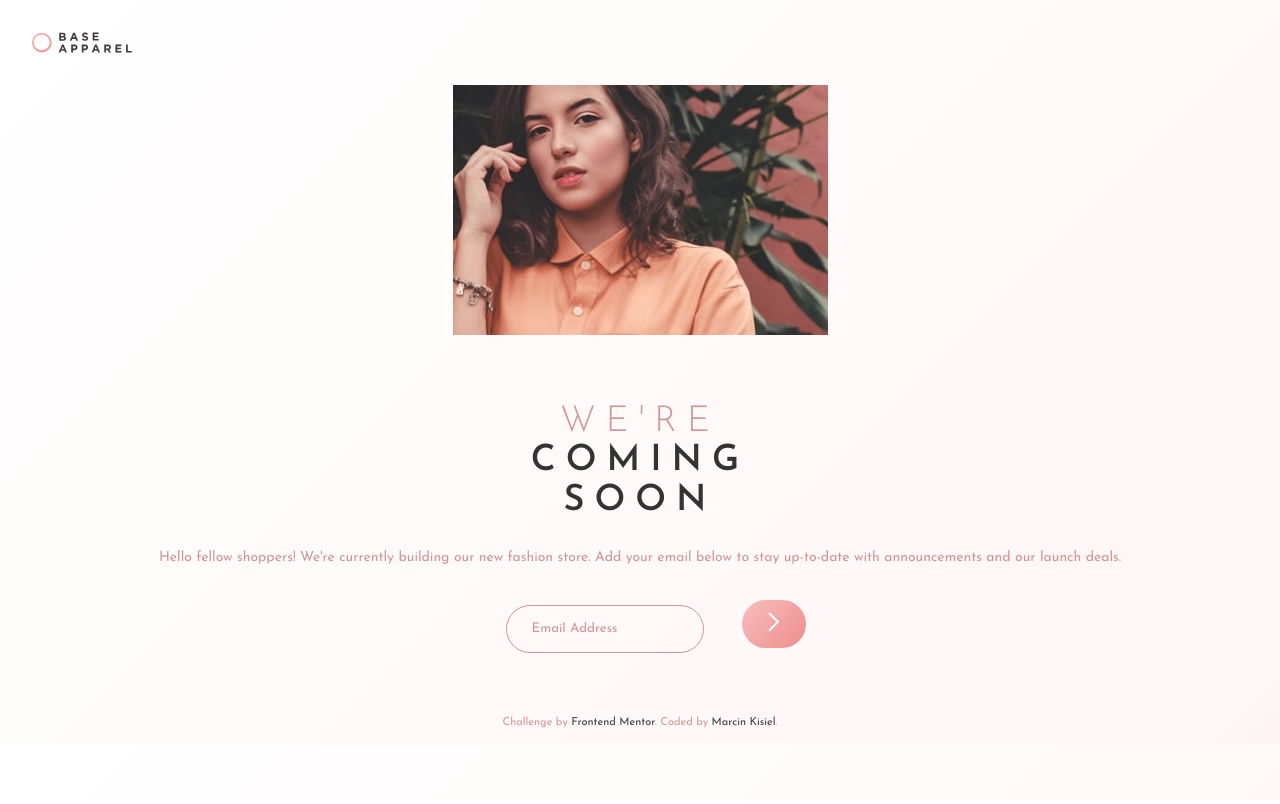
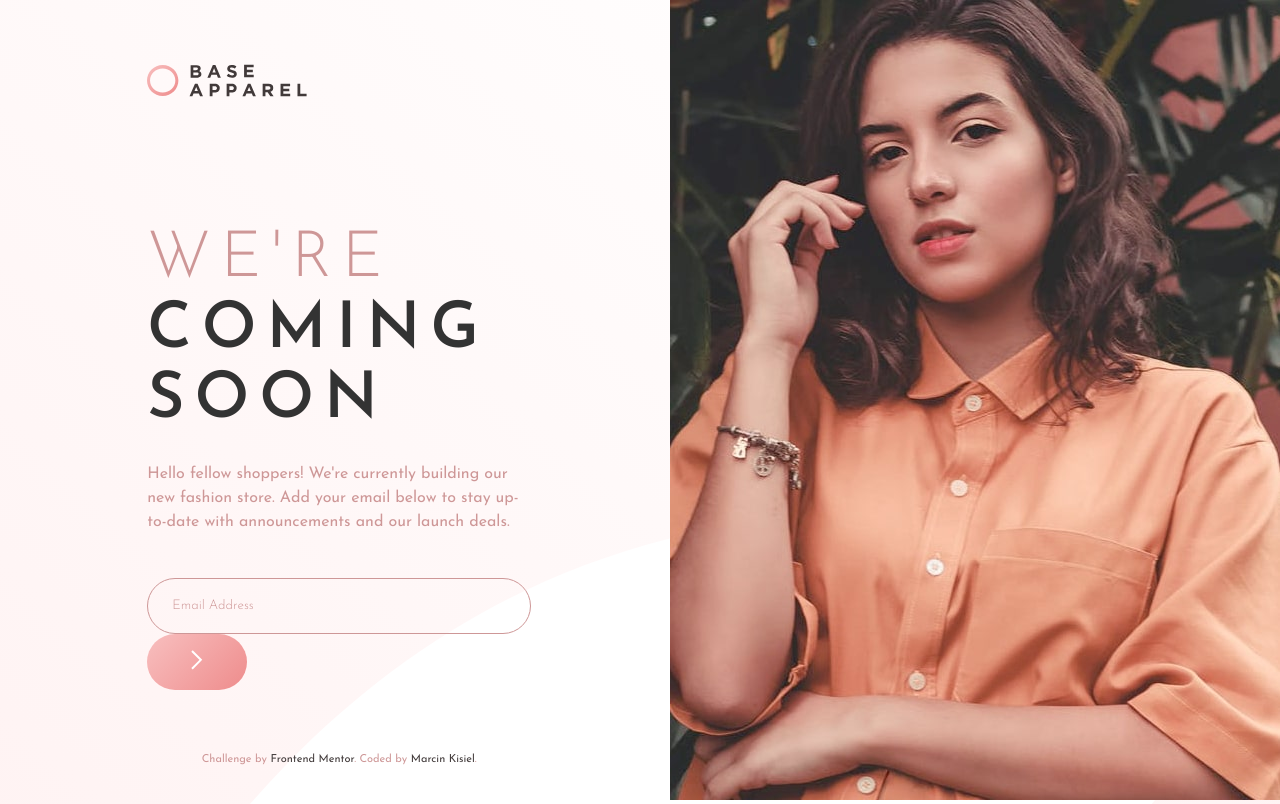
Before and after one commit to marcinkisiel/frontend-mentor-base-apparel-coming-soon, a plain HTML site: page index.html in a window 1280 px wide. Drawn offline with Linux system fonts and the light colour scheme.

Commit message:
Add basic desktop design

```diff
--- a/index.html
+++ b/index.html
@@ -9,7 +9,7 @@
 	</head>
 	<body>
 		<section class="coming-soon container">
-			<div class="coming-soon__column">
+			<div class="coming-soon__column coming-soon__column--first">
 				<img src="images/logo.svg" alt="" class="coming-soon__logo" />
 				<img src="images/hero-mobile.jpg" alt="" class="coming-soon__hero--mobile" />
 				<h1 class="coming-soon__title">
@@ -25,19 +25,17 @@
 					<button class="coming-soon-form__email-submit">
 						<img src="images/icon-arrow.svg" alt="" class="coming-soon-form__email-icon" />
 					</button>
-					<!-- <input type="image" class="coming-soon-form__email-submit" src="images/icon-arrow.svg" alt="" /> -->
 				</form>
+				<footer>
+					<p class="attribution">
+						Challenge by <a href="https://www.frontendmentor.io?ref=challenge" target="_blank">Frontend Mentor</a>. Coded by
+						<a href="https://github.com/marcinkisiel">Marcin Kisiel</a>.
+					</p>
+				</footer>
 			</div>
 			<div class="coming-soon__column coming-soon__column--second">
 				<img src="images/hero-desktop.jpg" alt="" class="coming-soon__hero--desktop" />
 			</div>
 		</section>
-
-		<footer>
-			<p class="attribution">
-				Challenge by <a href="https://www.frontendmentor.io?ref=challenge" target="_blank">Frontend Mentor</a>. Coded by
-				<a href="https://github.com/marcinkisiel">Marcin Kisiel</a>.
-			</p>
-		</footer>
 	</body>
 </html>
--- a/scss/style.scss
+++ b/scss/style.scss
@@ -83,6 +83,7 @@ body {
 		border: 1px solid $desaturated-red;
 		color: #333;
 		font-family: $font-josefin;
+		font-weight: 300;
 		margin: 0 32px;
 		padding: 16px 24px;
 		// width: 100%;
@@ -114,3 +115,65 @@ body {
 		text-decoration: none;
 	}
 }
+
+@media (min-width: 760px) {
+	body {
+		background-image: url(../images/bg-pattern-desktop.svg);
+		background-repeat: no-repeat;
+		background-size: cover;
+		background-position: top center;
+		text-align: left;
+	}
+	.coming-soon {
+		display: flex;
+		justify-content: space-between;
+		max-width: 1440px;
+		margin: 0 auto;
+
+		&__column {
+			&--first {
+				flex-basis: 30%;
+				margin-left: 11.5%;
+			}
+
+			&--second {
+				display: block;
+			}
+		}
+
+		&__logo {
+			margin: 64px 0 128px;
+			width: 160px;
+		}
+
+		&__hero--mobile {
+			display: none;
+		}
+
+		&__title {
+			font-size: 64px;
+			width: 100%;
+		}
+
+		&__text {
+			font-size: 16px;
+			margin: 0 0 44px;
+		}
+	}
+
+	.coming-soon-form {
+		&__email-input,
+		&__email-submit {
+			height: 56px;
+		}
+
+		&__email-input {
+			margin: 0;
+			width: 100%;
+		}
+
+		&__email-submit {
+			width: 100px;
+		}
+	}
+}
```
Also changed, not shown: css/style.css.
